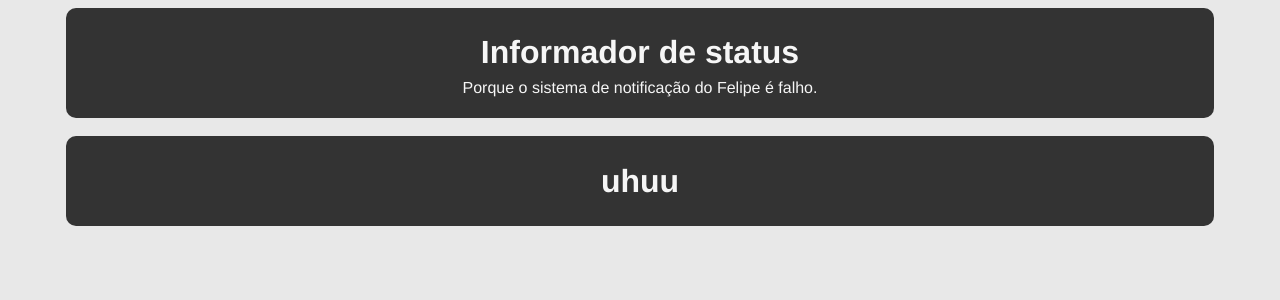
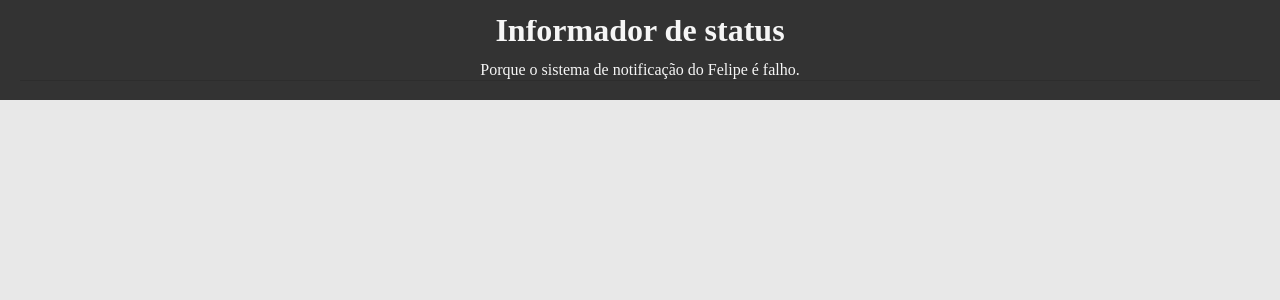
Before and after one commit to LelePG/Compartilhador-de-atividades, a Vue app in the folder app/: page / in a window 1280 px wide. Shown: the top 300 px of the page. Built offline with nearby package versions, Linux system fonts and the light colour scheme.

Commit message:
inicio das reconfigurações com vuetify

```diff
--- a/app/public/index.html
+++ b/app/public/index.html
@@ -1,5 +1,5 @@
 <!DOCTYPE html>
-<html lang="">
+<html lang="en">
   <head>
     <meta charset="utf-8">
     <meta http-equiv="X-UA-Compatible" content="IE=edge">
@@ -11,6 +11,8 @@
         background-color: #e8e8e8;
       }
     </style>
+    <link rel="stylesheet" href="https://fonts.googleapis.com/css?family=Roboto:100,300,400,500,700,900">
+    <link rel="stylesheet" href="https://cdn.jsdelivr.net/npm/@mdi/font@latest/css/materialdesignicons.min.css">
   </head>
   <body>
     <div id="app"></div>
--- a/app/src/App.vue
+++ b/app/src/App.vue
@@ -1,32 +1,22 @@
 <template>
-  <div id="app">
+  <div>
     <Cabecalho/>
-    <br/>
-    <Corpo/>
   </div>
+
 </template>
 
 <script>
-import Cabecalho from './components/Cabecalho.vue'
-import Corpo from './components/Corpo.vue'
+import Cabecalho from './components/Cabecalho.vue';
 
 export default {
   name: 'App',
+
   components: {
     Cabecalho,
-    Corpo
-  }
-}
+  },
+
+  data: () => ({
+    //
+  }),
+};
 </script>
-
-<style>
-#app {
-  font-family: Avenir, Helvetica, Arial, sans-serif;
-  -webkit-font-smoothing: antialiased;
-  -moz-osx-font-smoothing: grayscale;
-  text-align: center;
-}
-
-
-
-</style>
--- a/app/src/components/Cabecalho.vue
+++ b/app/src/components/Cabecalho.vue
@@ -1,8 +1,10 @@
 <template>
-  <div id = "cabecalho">
+  <v-banner id= "cabecalho" color="#333333"
+  height = "100px">
     <h1>Informador de status</h1>
+    <br/>
     <p>Porque o sistema de notificação do Felipe é falho.</p>
-  </div>
+  </v-banner>
 </template>
 
 <script>
@@ -14,20 +16,12 @@
 </script>
 
 <style>
-div#cabecalho {
-    background-color: #333333;
-    color: #f6f6f6;
-    padding: 5px;
-    border-radius: 10px;
-    max-width: 90%;
-    margin:auto;
+
+#cabecalho {
+  color: #f6f6f6;
+  margin:auto;
+  padding:20px;
+  text-align: center;
 }
 
-div#cabecalho h1{
-   margin-bottom: 5px;
-}
-
-div#cabecalho p {
-    margin-top: 8px;
-}
 </style>
--- a/app/src/main.js
+++ b/app/src/main.js
@@ -1,8 +1,10 @@
 import Vue from 'vue'
 import App from './App.vue'
+import vuetify from './plugins/vuetify'
 
 Vue.config.productionTip = false
 
 new Vue({
-  render: h => h(App),
+  vuetify,
+  render: h => h(App)
 }).$mount('#app')
--- /dev/null
+++ b/app/src/plugins/vuetify.js
@@ -0,0 +1,7 @@
+import Vue from 'vue';
+import Vuetify from 'vuetify/lib/framework';
+
+Vue.use(Vuetify);
+
+export default new Vuetify({
+});
--- /dev/null
+++ b/app/vue.config.js
@@ -0,0 +1,5 @@
+module.exports = {
+  transpileDependencies: [
+    'vuetify'
+  ]
+}
```
Also changed, not shown: app/package.json (+7 -2 lines), app/src/assets/logo.png (deleted), 1 other file (tests, documents, lock files or other folders).
